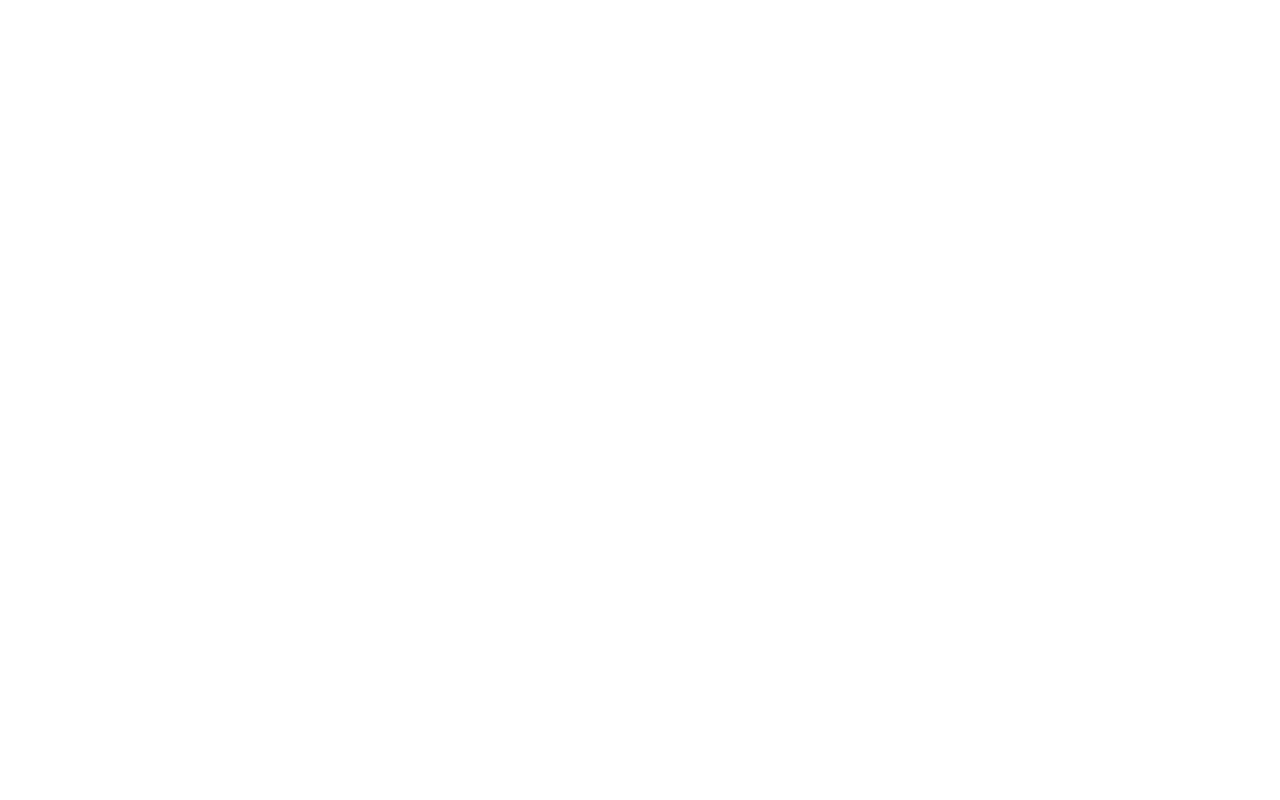
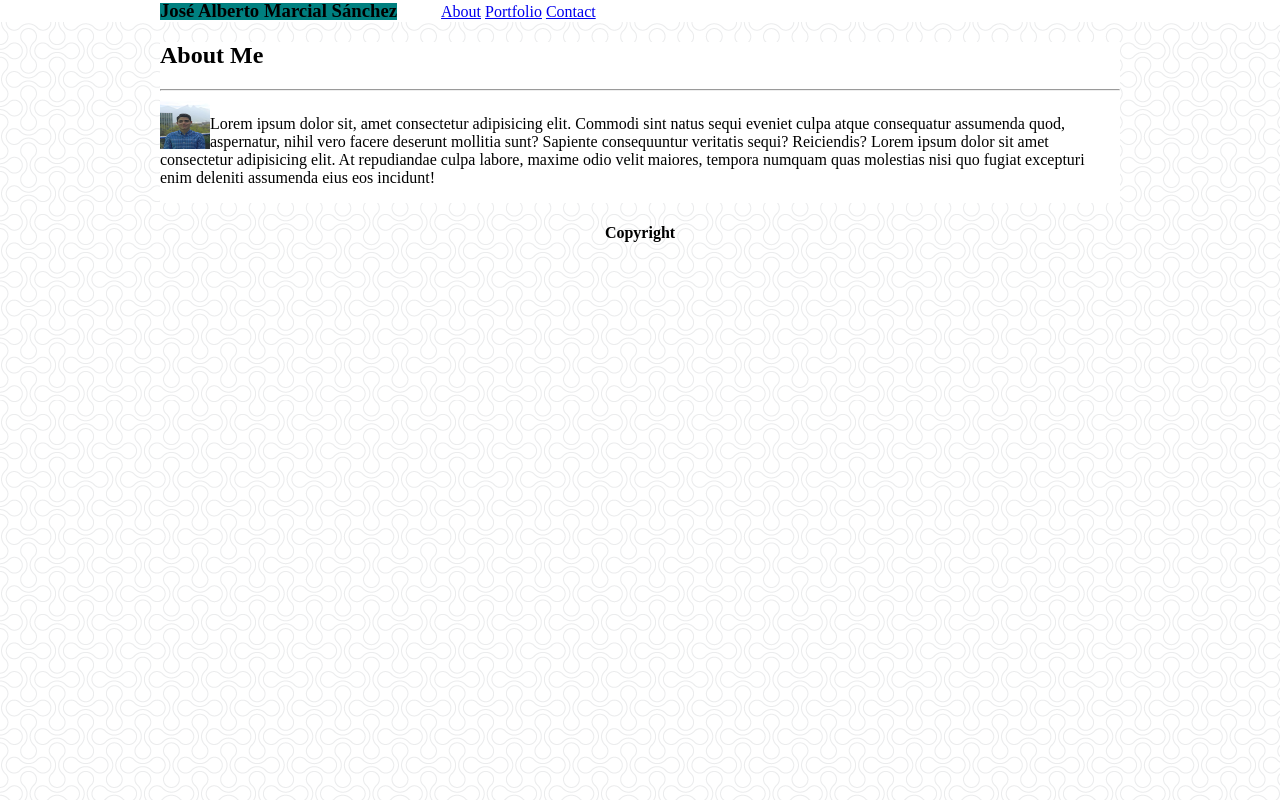
Before and after one commit to josemasa13/Basic-Portfolio, a plain HTML site: page index.html in a window 1280 px wide. Drawn offline with Linux system fonts and the light colour scheme.

Commit message:
Modify index page

```diff
--- a/assets/css/style.css
+++ b/assets/css/style.css
@@ -0,0 +1,38 @@
+html{
+    background-image: url("../images/background.png");
+}
+
+#foto-perfil{
+    float: left;
+    height: 50px;
+    width: 50px;
+}
+
+.clearfix{
+    display: flow-root;
+}
+
+body{
+    margin: 0px;
+}
+
+nav, .info{
+    background-color: #ffffff ;
+}
+
+.info, .nav-content{
+    width: 960px;
+    margin: auto;
+}
+
+h3, ul{
+    display: inline;
+}
+
+.name{
+    background-color: teal;
+}
+
+nav{
+    width: 100%;
+}
--- a/index.html
+++ b/index.html
@@ -4,8 +4,34 @@
     <meta charset="UTF-8">
     <meta name="viewport" content="width=device-width, initial-scale=1.0">
     <title>Laboratorio 1</title>
+    <link rel="stylesheet" href="assets/css/style.css">
 </head>
 <body>
+    <nav class = "navbar">
+        <div class="nav-content">
+            <span class="name"><h3>José Alberto Marcial Sánchez</h3></span>
+            <ul class = "nav-items">
+                <a href="#">About</a>
+                <a href="portfolio.html">Portfolio</a>
+                <a href="contact.html">Contact</a>
+            </ul>
+        </div>
+
+    </nav>
+
+    <section class="info">
+        <h1>About Me</h1>
+        <hr>
+        <div class="clearfix">
+            <img id="foto-perfil" src="assets/images/foto_propia.png" alt="José Alberto Marcial Sánchez">
+            <p>Lorem ipsum dolor sit, amet consectetur adipisicing elit. Commodi sint natus sequi eveniet culpa atque consequatur assumenda quod, aspernatur, nihil vero facere deserunt mollitia sunt? Sapiente consequuntur veritatis sequi? Reiciendis? Lorem ipsum dolor sit amet consectetur adipisicing elit. At repudiandae culpa labore, maxime odio velit maiores, tempora numquam quas molestias nisi quo fugiat excepturi enim deleniti assumenda eius eos incidunt!</p>
+        </div>
+
+    </section>
+
+    <footer>
+        <center><h4>Copyright</h4></center>
+    </footer>
 
 </body>
 </html>
```
Also changed, not shown: assets/images/background.png (added), assets/images/foto_propia.png (added).
